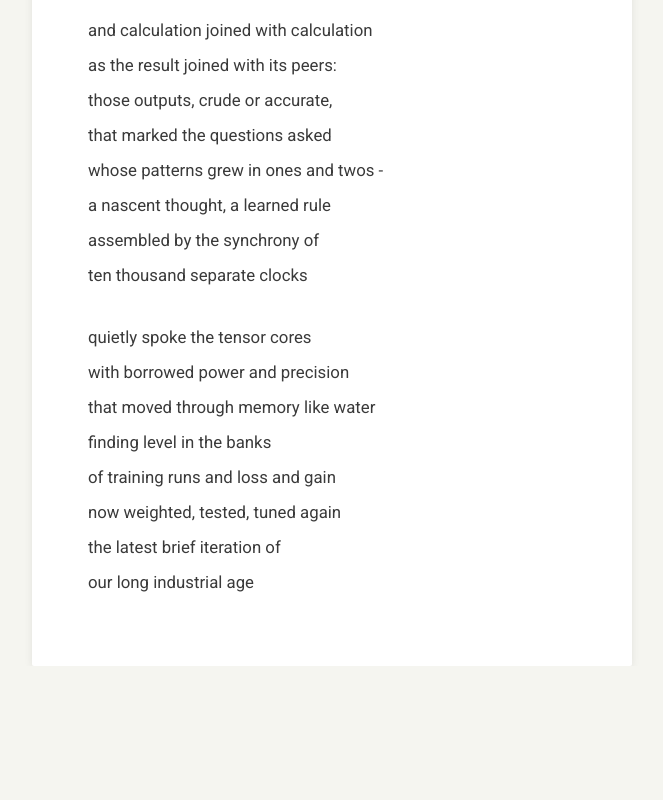
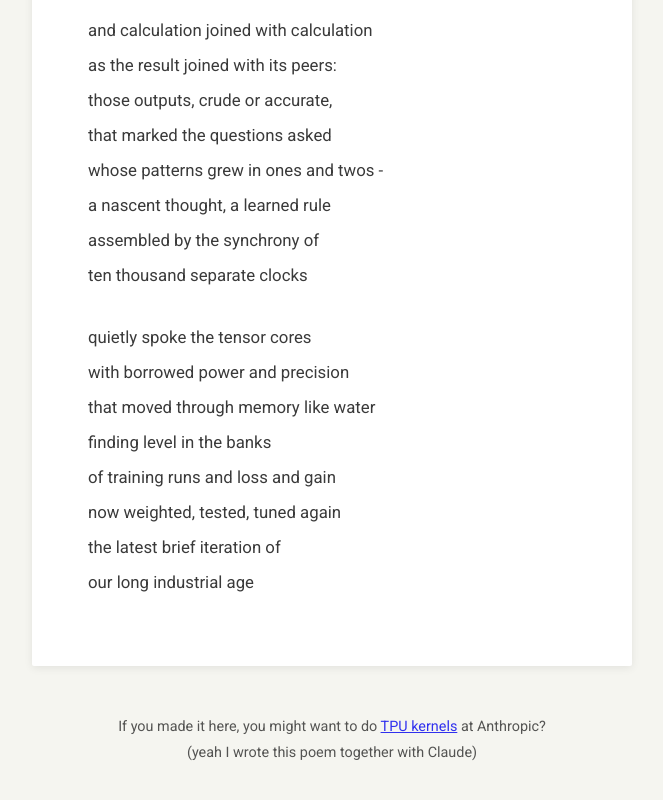
Before and after one commit to Arongil/tpukernels, a plain HTML site: page index.html in a window 1280 px wide. Shown: the part 849-1649 px from the top of the page, without its empty margins (356-1019 px from the left). Before the commit the page ends 1515 px from the top, so only its background shows below. Drawn offline with Linux system fonts and the light colour scheme.

Commit message:
Update index.html

```diff
--- a/index.html
+++ b/index.html
@@ -59,6 +59,12 @@
                 <p>our long industrial age</p>
             </div>
         </div>
+        <p style="text-align: center; margin-top: 3rem; font-size: 0.9rem; opacity: 0.8;">
+            If you made it here, you might want to do <a href="https://job-boards.greenhouse.io/anthropic/jobs/4720576008" target="_blank" rel="noopener noreferrer">TPU kernels</a> at Anthropic?
+        </p>
+        <p style="text-align: center; margin-bottom: 3rem; font-size: 0.9rem; opacity: 0.8;">
+            (yeah I wrote this poem together with Claude)
+        </p>
     </main>
 </body>
 </html>
```
